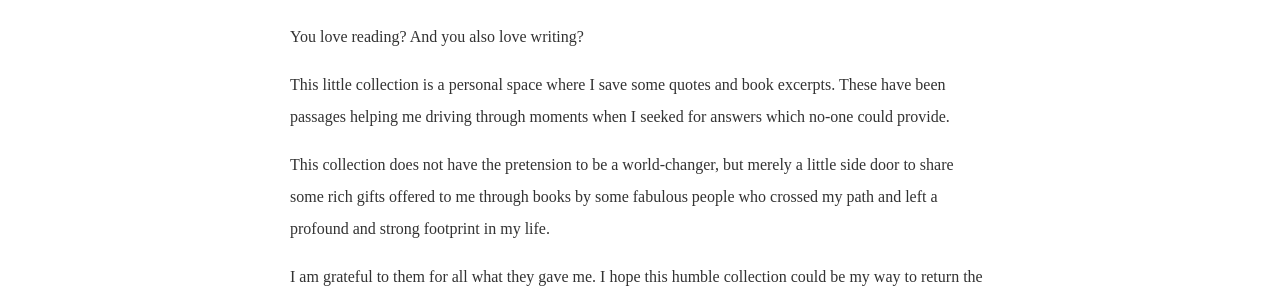
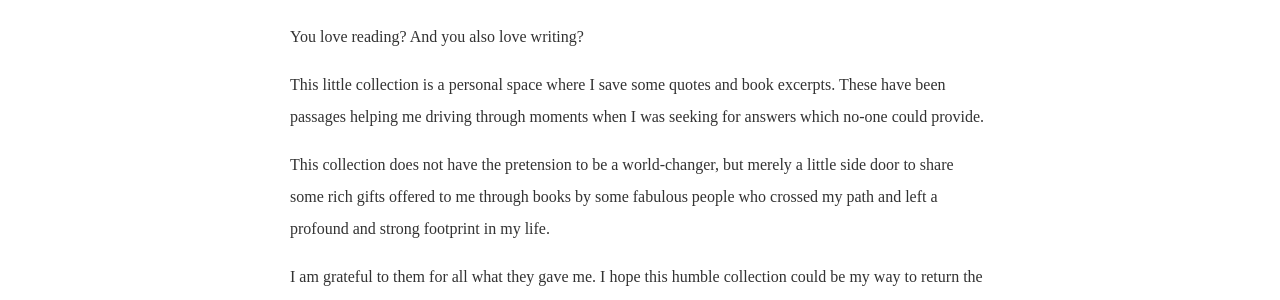
Before and after one commit to Readers-Blog/readsandquotes, a Jekyll site: the page built from _pages/about.md, in a window 1280 px wide. Shown: the part 143-443 px from the top of the page. Built offline with Jekyll 4.4.1, drawn with Linux system fonts in a browser that asks for light colours; some web fonts are replaced.

Commit message:
Update about.md

```diff
--- a/_pages/about.md
+++ b/_pages/about.md
@@ -5,7 +5,7 @@ title: About
 
 You love reading? And you also love writing?
 
-This little collection is a personal space where I save some quotes and book excerpts. These have been passages helping me driving through moments when I seeked for answers which no-one could provide.
+This little collection is a personal space where I save some quotes and book excerpts. These have been passages helping me driving through moments when I was seeking for answers which no-one could provide.
 
 This collection does not have the pretension to be a world-changer, but merely a little side door to share some rich gifts offered to me through books by some fabulous people who crossed my path and left a profound and strong footprint in my life.
 
```
